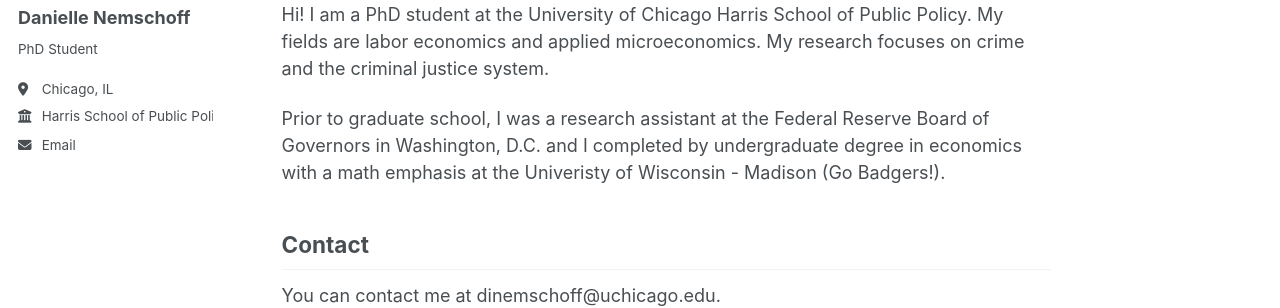
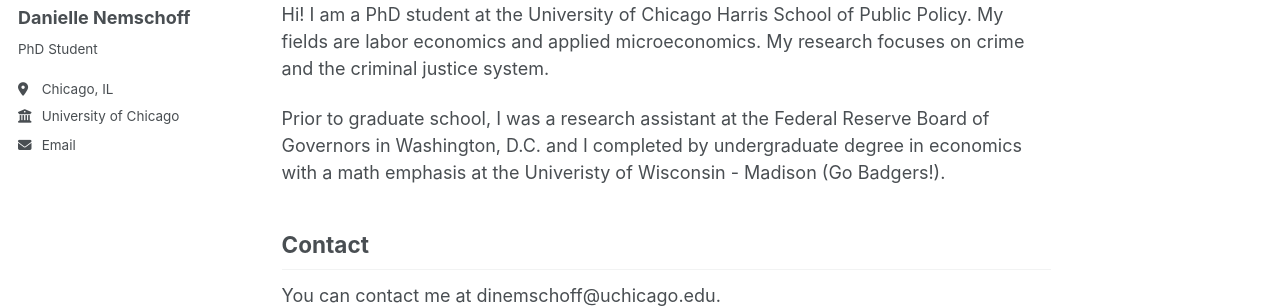
Before and after one commit to daniellenemschoff/daniellenemschoff.github.io, a Jekyll site: the page built from _pages/about.md, in a window 1280 px wide. Shown: the part 236-544 px from the top of the page. Built offline with Jekyll 4.4.1, drawn with Linux system fonts in a browser that asks for light colours.

Commit message:
Update _config.yml

```diff
--- a/_config.yml
+++ b/_config.yml
@@ -26,7 +26,7 @@ author:
   bio              : "PhD Student"
   location         : "Chicago, IL"
   employer         : "University of Chicago"
-  employer         : "Harris School of Public Policy"
+  #employer         : "Harris School of Public Policy"
   uri              : # URL
   email            : "dinemschoff@uchicago.edu"
 
```
